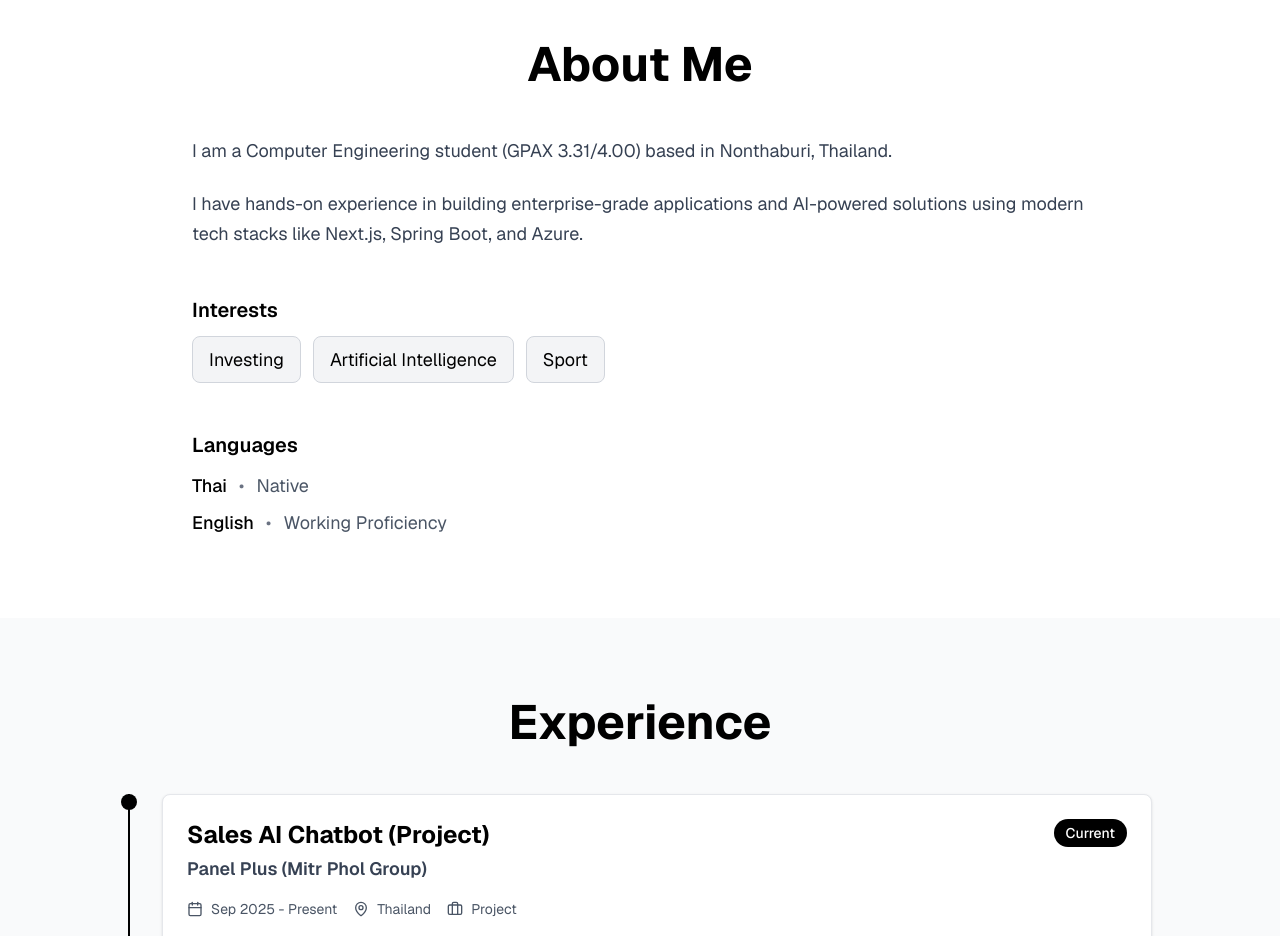
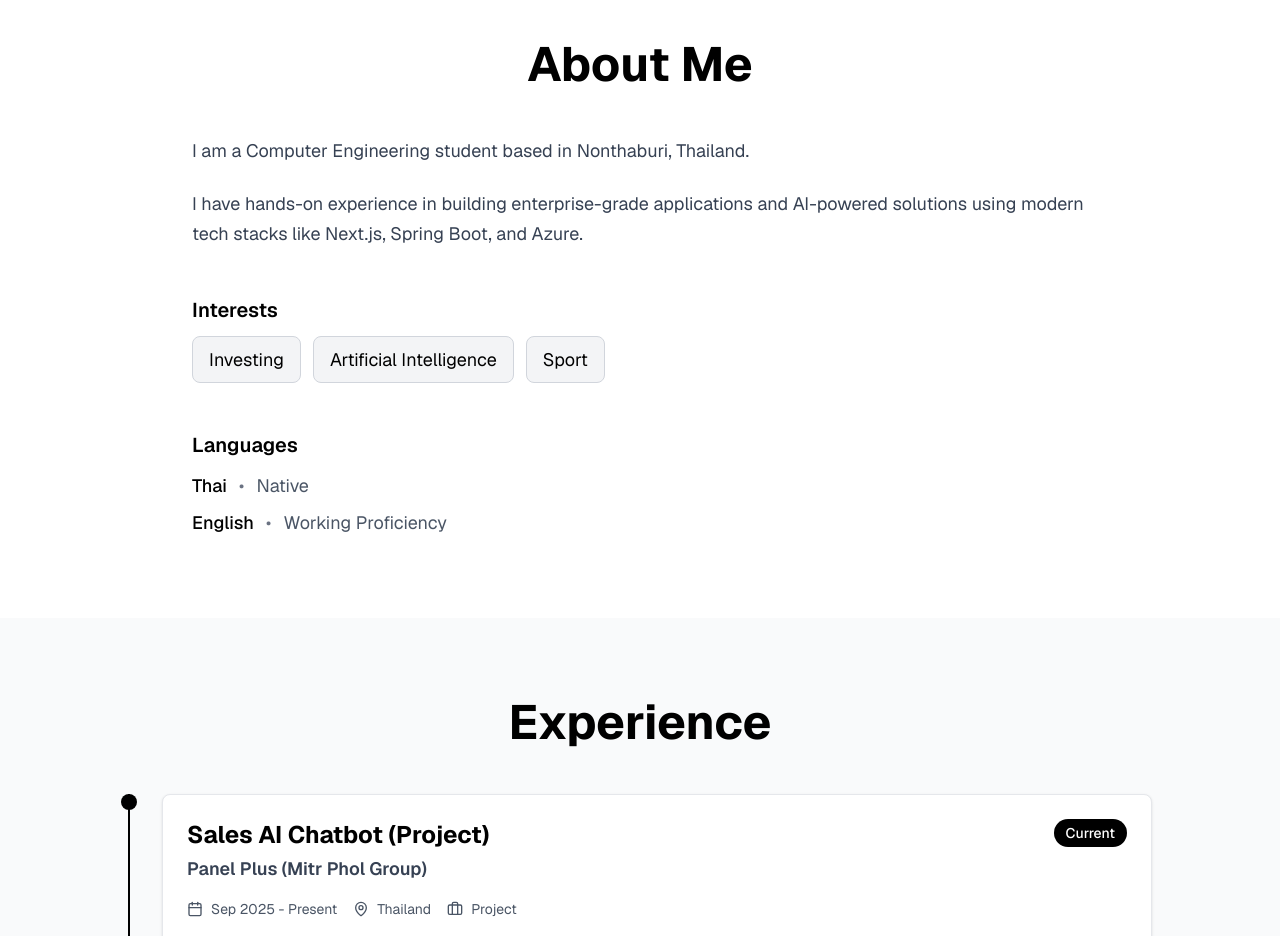
Before and after one commit to LDZA01/naphat-web, a Next.js app: page / in a window 1280 px wide. Shown: the part 840-1776 px from the top of the page. Built offline with nearby package versions, Linux system fonts and the light colour scheme.

Commit message:
edit portfolio

```diff
--- a/data/portfolio.ts
+++ b/data/portfolio.ts
@@ -7,7 +7,7 @@ export const personalInfo = {
   gpax: "3.31/4.00",
   tagline: "Passionate about Software Engineering, Data Science, and AI",
   about: [
-    "I am a Computer Engineering student (GPAX 3.31/4.00) based in Nonthaburi, Thailand.",
+    "I am a Computer Engineering student based in Nonthaburi, Thailand.",
     "I have hands-on experience in building enterprise-grade applications and AI-powered solutions using modern tech stacks like Next.js, Spring Boot, and Azure.",
   ],
   interests: ["Investing", "Artificial Intelligence", "Sport"],
```
